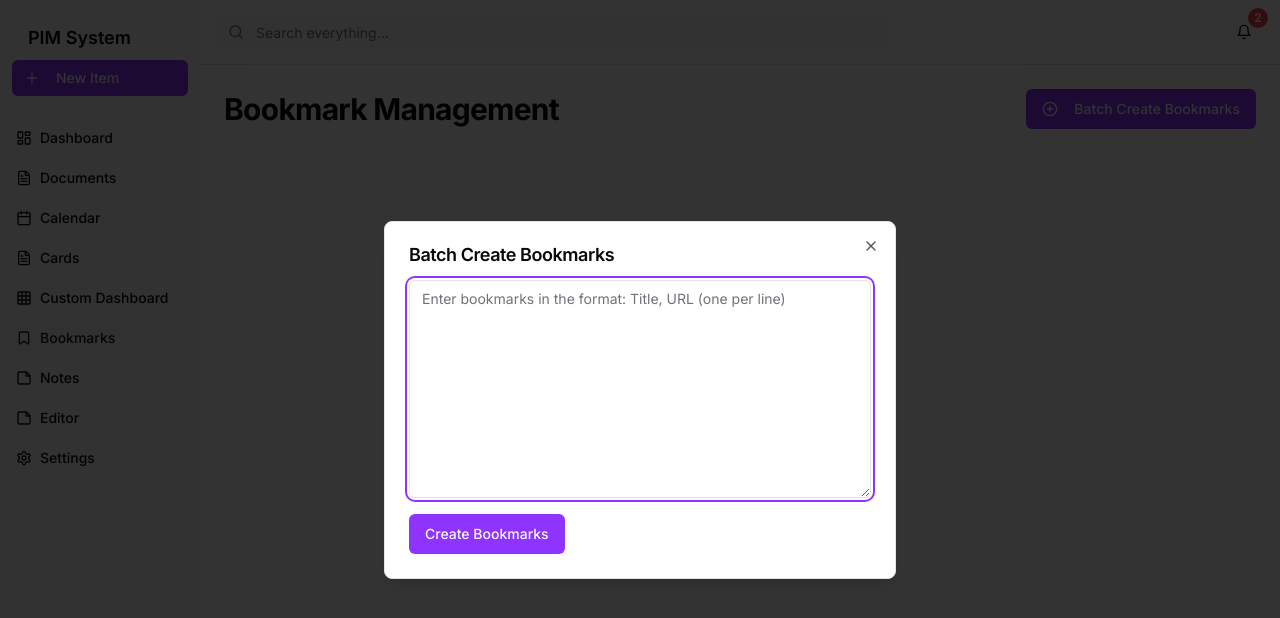
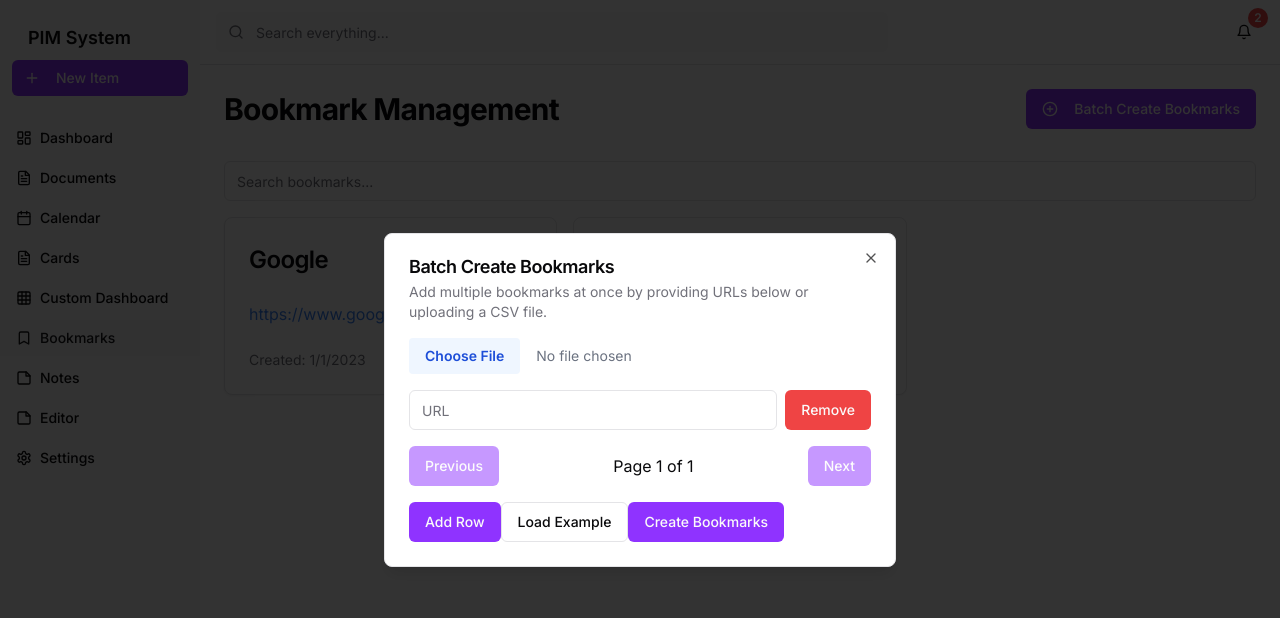
Before and after one commit to fallrising/easy-pkms, a Next.js app: page /bookmarks in a window 1280 px wide. Both pictures are taken after a click on the button "Batch Create Bookmarks". Shown: the top 618 px of the page. Built offline with nearby package versions, Linux system fonts and the light colour scheme.

Commit message:
sort out create bookmarks.

```diff
--- a/components/features/bookmarks/batch-create-bookmarks.tsx
+++ b/components/features/bookmarks/batch-create-bookmarks.tsx
@@ -1,49 +1,173 @@
-// File Path: personal-info-manager/components/features/bookmarks/batch-create-bookmarks.tsx
-'use client'
-
-import { useState } from 'react'
-import { Dialog, DialogContent, DialogHeader, DialogTitle } from '@/components/common/dialog'
-import { Button } from '@/components/common/button'
-import { Textarea } from '@/components/common/textarea'
-import { useBookmarks } from '@/hooks/useBookmarks'
+import { useState } from 'react';
+import { Dialog, DialogContent, DialogHeader, DialogTitle, DialogDescription } from '@/components/common/dialog';
+import { Button } from '@/components/common/button';
+import { useBookmarks } from '@/hooks/useBookmarks';
+import { FileUpload } from './fileUpload';
+import { UrlInputRow } from './bookmarkInputRow';
 
 interface BatchCreateBookmarksProps {
-  onClose: () => void
+  onClose: () => void;
 }
 
 export function BatchCreateBookmarks({ onClose }: BatchCreateBookmarksProps) {
-  const [batchInput, setBatchInput] = useState('')
+  const [urls, setUrls] = useState<string[]>(['']);
+  const [error, setError] = useState<string | null>(null);
+  const [currentPage, setCurrentPage] = useState(0);
+  const { createBookmark } = useBookmarks();
 
-  const {
-    createBookmark
-  } = useBookmarks()
+  const itemsPerPage = 10; // Number of URLs to display per page
+
+  const handleAddRow = () => {
+    setUrls([...urls, '']);
+  };
+
+  const handleRemoveRow = (index: number) => {
+    const newUrls = [...urls];
+    newUrls.splice(index, 1);
+    setUrls(newUrls);
+  };
+
+  const handleChange = (index: number, value: string) => {
+    const newUrls = [...urls];
+    newUrls[index] = value;
+    setUrls(newUrls);
+  };
+
+  const handleFileUpload = (parsedUrls: string[]) => {
+    setUrls(prev => [...prev, ...parsedUrls]);
+    setCurrentPage(0); // Reset to the first page after uploading
+  };
+
+  const handleLoadExample = () => {
+    setUrls([
+      'http://google.com',
+      'google.com',
+    ]);
+  };
+
+  const normalizeUrl = (url: string): string => {
+    try {
+      // Add a default protocol if missing
+      if (!url.startsWith('http://') && !url.startsWith('https://')) {
+        url = `http://${url}`;
+      }
+      const parsedUrl = new URL(url);
+      // Normalize the URL by removing unnecessary parts (e.g., trailing slashes, default ports)
+      return `${parsedUrl.protocol}//${parsedUrl.hostname}`.toLowerCase();
+    } catch (e) {
+      return url.toLowerCase(); // Fallback to lowercase if URL parsing fails
+    }
+  };
+
+  const validateUrl = (url: string): boolean => {
+    try {
+      const parsedUrl = new URL(normalizeUrl(url));
+      return parsedUrl.hostname.includes('.'); // Ensure domain has at least one dot
+    } catch (e) {
+      return false;
+    }
+  };
+
+  const checkForDuplicates = (urls: string[]): string[] => {
+    const seen = new Set<string>();
+    const duplicates = new Set<string>();
+
+    urls.forEach(url => {
+      const normalizedUrl = normalizeUrl(url);
+      if (seen.has(normalizedUrl)) {
+        duplicates.add(url); // Store the original URL for user feedback
+      } else {
+        seen.add(normalizedUrl);
+      }
+    });
+
+    return Array.from(duplicates);
+  };
 
   const handleBatchCreate = async () => {
-    const bookmarks = batchInput.split('\n').map(line => {
-      const [title, url] = line.split(',').map(item => item.trim())
-      return { title, url }
-    })
+    setError(null);
 
-    await createBookmark(bookmarks)
-    onClose()
+    // Check for duplicates
+    const duplicates = checkForDuplicates(urls);
+    if (duplicates.length > 0) {
+      setError(`Duplicate URLs found: ${duplicates.join(', ')}`);
+      return;
     }
+
+    const validUrls = urls.filter(url => url.trim() !== '' && validateUrl(url));
+
+    if (validUrls.length === 0) {
+      setError('Please provide at least one valid URL.');
+      return;
+    }
+
+    const bookmarksToCreate = validUrls.map(url => ({ title: '', url }));
+
+    try {
+      await createBookmark(bookmarksToCreate);
+      onClose();
+    } catch (err) {
+      setError('Failed to create bookmarks. Please try again.');
+    }
+  };
+
+  // Pagination logic
+  const totalPages = Math.ceil(urls.length / itemsPerPage);
+  const startIndex = currentPage * itemsPerPage;
+  const endIndex = startIndex + itemsPerPage;
+  const displayedUrls = urls.slice(startIndex, endIndex);
 
   return (
       <Dialog open={true} onOpenChange={onClose}>
-      <DialogContent>
+        <DialogContent aria-describedby="batch-create-description">
           <DialogHeader>
             <DialogTitle>Batch Create Bookmarks</DialogTitle>
+            <DialogDescription id="batch-create-description">
+              Add multiple bookmarks at once by providing URLs below or uploading a CSV file.
+            </DialogDescription>
           </DialogHeader>
           <div className="space-y-4">
-          <Textarea
-            placeholder="Enter bookmarks in the format: Title, URL (one per line)"
-            value={batchInput}
-            onChange={(e) => setBatchInput(e.target.value)}
-            rows={10}
+            <FileUpload onFileUpload={handleFileUpload} />
+
+            {displayedUrls.map((url, index) => (
+                <UrlInputRow
+                    key={startIndex + index}
+                    index={startIndex + index}
+                    url={url}
+                    onChange={handleChange}
+                    onRemove={handleRemoveRow}
                 />
+            ))}
+
+            {/* Pagination Controls */}
+            <div className="flex justify-between items-center">
+              <Button
+                  onClick={() => setCurrentPage(prev => Math.max(prev - 1, 0))}
+                  disabled={currentPage === 0}
+              >
+                Previous
+              </Button>
+              <span>
+              Page {currentPage + 1} of {totalPages}
+            </span>
+              <Button
+                  onClick={() => setCurrentPage(prev => Math.min(prev + 1, totalPages - 1))}
+                  disabled={currentPage === totalPages - 1}
+              >
+                Next
+              </Button>
+            </div>
+
+            <Button onClick={handleAddRow}>Add Row</Button>
+            <Button variant="outline" onClick={handleLoadExample}>
+              Load Example
+            </Button>
+
+            {error && <div className="text-red-600">{error}</div>}
+
             <Button onClick={handleBatchCreate}>Create Bookmarks</Button>
           </div>
         </DialogContent>
       </Dialog>
-  )
+  );
 }
--- a/components/features/bookmarks/bookmark-item.tsx
+++ b/components/features/bookmarks/bookmark-item.tsx
@@ -1,6 +1,3 @@
-// File Path: personal-info-manager/components/features/bookmarks/bookmark-item.tsx
-'use client'
-
 import { useState } from 'react'
 import { Card, CardContent, CardFooter, CardHeader, CardTitle } from '@/components/common/card'
 import { Button } from '@/components/common/button'
@@ -38,8 +35,12 @@ export function BookmarkItem({ bookmark, onDelete, onUpdate }: BookmarkItemProps
 
   const handleDelete = async () => {
     if (window.confirm('Are you sure you want to delete this bookmark?')) {
+      try {
         await deleteBookmark(bookmark.id)
         onDelete(bookmark.id)
+      } catch (error) {
+        console.error('Failed to delete bookmark:', error)
+      }
     }
   }
 
--- a/components/features/bookmarks/bookmark-list.tsx
+++ b/components/features/bookmarks/bookmark-list.tsx
@@ -1,6 +1,3 @@
-// File Path: personal-info-manager/components/features/bookmarks/bookmark-list.tsx
-'use client'
-
 import { BookmarkItem } from '@/components/features/bookmarks/bookmark-item'
 import { Input } from '@/components/common/input'
 import { useBookmarks } from '@/hooks/useBookmarks'
@@ -19,9 +16,10 @@ export function BookmarkList() {
     const handleDelete = async (id: string) => {
         if (window.confirm('Are you sure you want to delete this card?')) {
             try {
-            await deleteBookmark(id)
-        } catch (error) {
-            console.error('Failed to delete bookmark:', error)
+                await deleteBookmark(id)
+            } catch (error) {
+                console.error('Failed to delete bookmark:', error)
+            }
         }
     }
 
@@ -68,5 +66,4 @@ export function BookmarkList() {
             </div>
         </div>
     )
-  }
 }
--- /dev/null
+++ b/components/features/bookmarks/bookmarkInputRow.tsx
@@ -0,0 +1,24 @@
+import { Input } from '@/components/common/input';
+import { Button } from '@/components/common/button';
+
+interface UrlInputRowProps {
+    index: number;
+    url: string;
+    onChange: (index: number, value: string) => void;
+    onRemove: (index: number) => void;
+}
+
+export function UrlInputRow({ index, url, onChange, onRemove }: UrlInputRowProps) {
+    return (
+        <div key={index} className="flex space-x-2">
+            <Input
+                placeholder="URL"
+                value={url}
+                onChange={(e) => onChange(index, e.target.value)}
+            />
+            <Button variant="destructive" onClick={() => onRemove(index)}>
+                Remove
+            </Button>
+        </div>
+    );
+}
--- /dev/null
+++ b/components/features/bookmarks/fileUpload.tsx
@@ -0,0 +1,33 @@
+import { ChangeEvent } from 'react';
+
+interface FileUploadProps {
+    onFileUpload: (parsedUrls: string[]) => void;
+}
+
+export function FileUpload({ onFileUpload }: FileUploadProps) {
+    const handleFileUpload = (event: ChangeEvent<HTMLInputElement>) => {
+        const file = event.target.files?.[0];
+        if (file) {
+            const reader = new FileReader();
+            reader.onload = (e) => {
+                const content = e.target?.result as string;
+                const parsedUrls = content
+                    .split('\n')
+                    .map(line => line.trim())
+                    .filter(line => line !== ''); // Filter out empty lines
+
+                onFileUpload(parsedUrls);
+            };
+            reader.readAsText(file);
+        }
+    };
+
+    return (
+        <input
+            type="file"
+            accept=".csv,.txt"
+            onChange={handleFileUpload}
+            className="block w-full text-sm text-gray-500 file:mr-4 file:py-2 file:px-4 file:rounded file:border-0 file:text-sm file:font-semibold file:bg-blue-50 file:text-blue-700 hover:file:bg-blue-100"
+        />
+    );
+}
```
Lines whose indentation alone changed are shown as unchanged.
